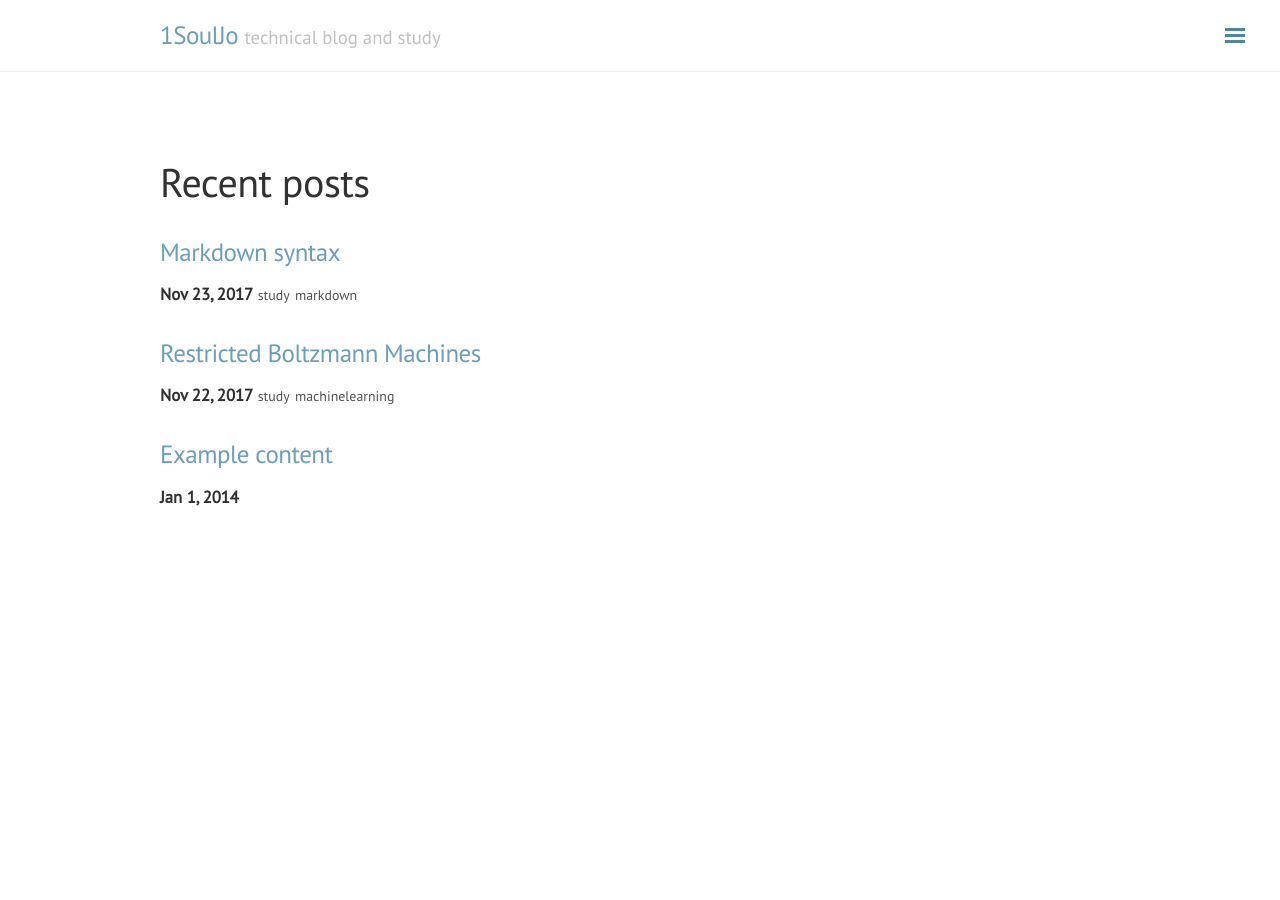
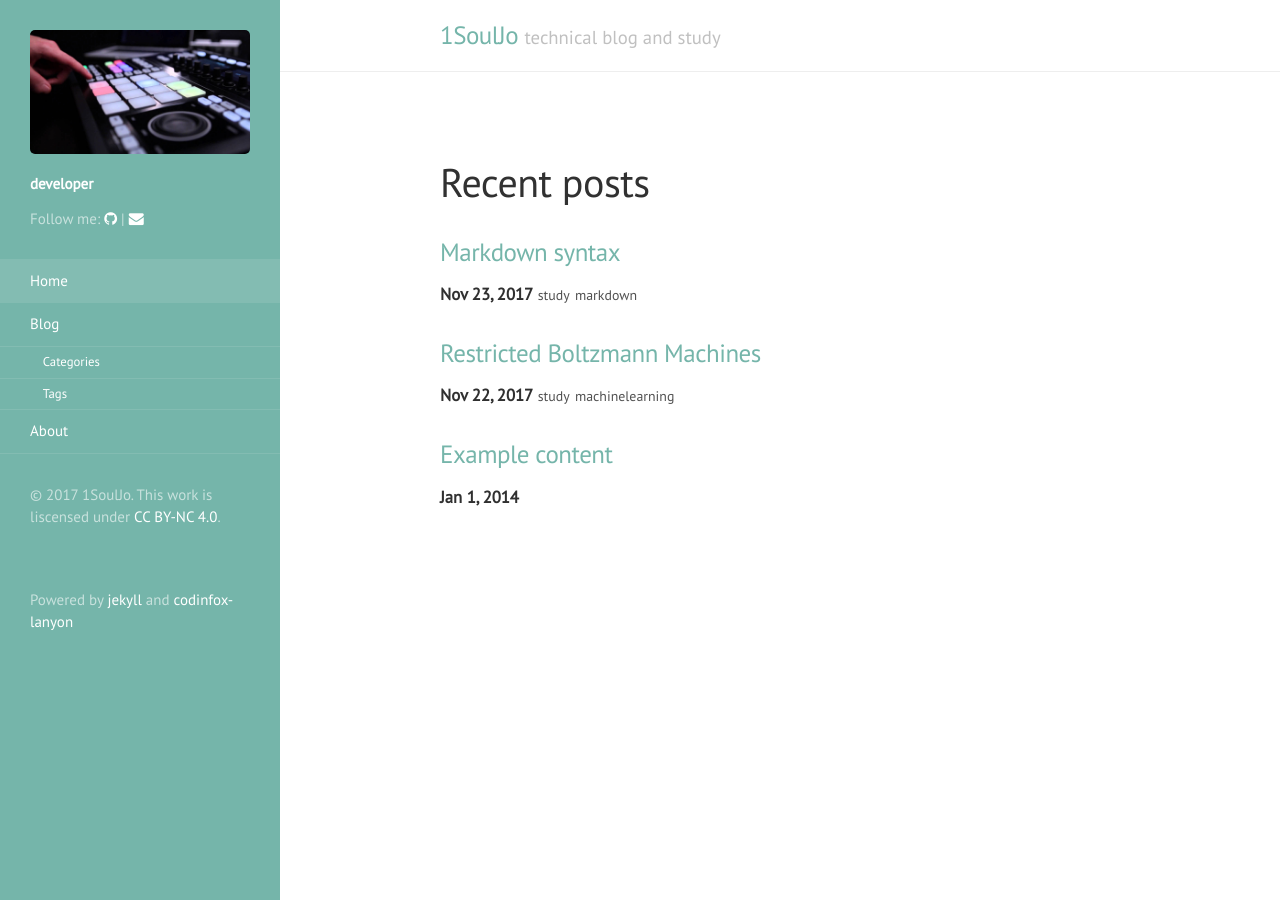
Before and after one commit to 1SoulJo/1souljo.github.io, a Jekyll site: the page built from index.html, in a window 1280 px wide. Built offline with Jekyll 4.4.1, drawn with Linux system fonts in a browser that asks for light colours; nearby versions of some CDN libraries.

Commit message:
layout
Signed-off-by: hansol.jo <hansol.jo@samsung.com>

```diff
--- a/_config.yml
+++ b/_config.yml
@@ -47,8 +47,8 @@ nav:
     - { Tags: '/blog/tags/' }
   About:
     - '/about/'
-  Github Project:
-    - 'http://codinfox.github.io/'
+  # Github Project:
+  #   - 'http://codinfox.github.io/'
 
 # Where are tags and categories displayed
 tag_page: '/blog/tags/'
--- a/_includes/sidebar.html
+++ b/_includes/sidebar.html
@@ -65,7 +65,7 @@
 
     {% endfor %}
 
-    <span class="sidebar-nav-item">Currently v{{ site.version }}</span>
+    <!-- <span class="sidebar-nav-item">Currently v{{ site.version }}</span> -->
   </nav>
 
   <div class="sidebar-item">
--- a/_scss/_config.scss
+++ b/_scss/_config.scss
@@ -15,7 +15,7 @@ $white:      #fff;
 $lightgrey:  #eee;
 $black:      #000;
 
-$theme-color: $blue;
+$theme-color: $cyan;
 $theme-color-dark: darken($theme-color, 10%);
 
 $post-date-color: #9a9a9a;
@@ -23,7 +23,7 @@ $title-color: #313131;
 $masthead-title-small-color: #c0c0c0;
 
 /* Layout */
-$reverse-layout: true;
+$reverse-layout: false;
 $overlay-sidebar: false;
 
 /* Font stack */
--- a/_scss/component/_sidebar.scss
+++ b/_scss/component/_sidebar.scss
@@ -175,21 +175,25 @@ a.sidebar-nav-item:focus {
   @include transition(transform .3s ease-in-out);
 }
 
-#sidebar-checkbox:checked + .sidebar {
-  z-index: 10;
-  visibility: visible;
-}
+// #sidebar-checkbox:checked + .sidebar {
+//   z-index: 10;
+//   visibility: visible;
+// }
 
-#sidebar-checkbox:checked ~ .wrap {
+// #sidebar-checkbox:checked ~ .wrap {
+.wrap {
   @include transform(translateX(if($overlay-sidebar,0,if($reverse-layout, -14rem, 14rem))));
 }
 
-#sidebar-checkbox:checked ~ .sidebar {
+// #sidebar-checkbox:checked ~ .sidebar {
+.sidebar {
   @include transform(translateX(if($reverse-layout, -14rem, 14rem)));
   @if $overlay-sidebar {
     box-shadow: .25rem 0 .5rem rgba(0,0,0,.1);
     @if $reverse-layout { box-shadow: -.25rem 0 .5rem rgba(0,0,0,.2); }
   }
+  z-index: 10;
+  visibility: visible;
 }
 
 #sidebar-checkbox:checked ~ .sidebar-toggle {
```
Also changed, not shown: 12 other files.
